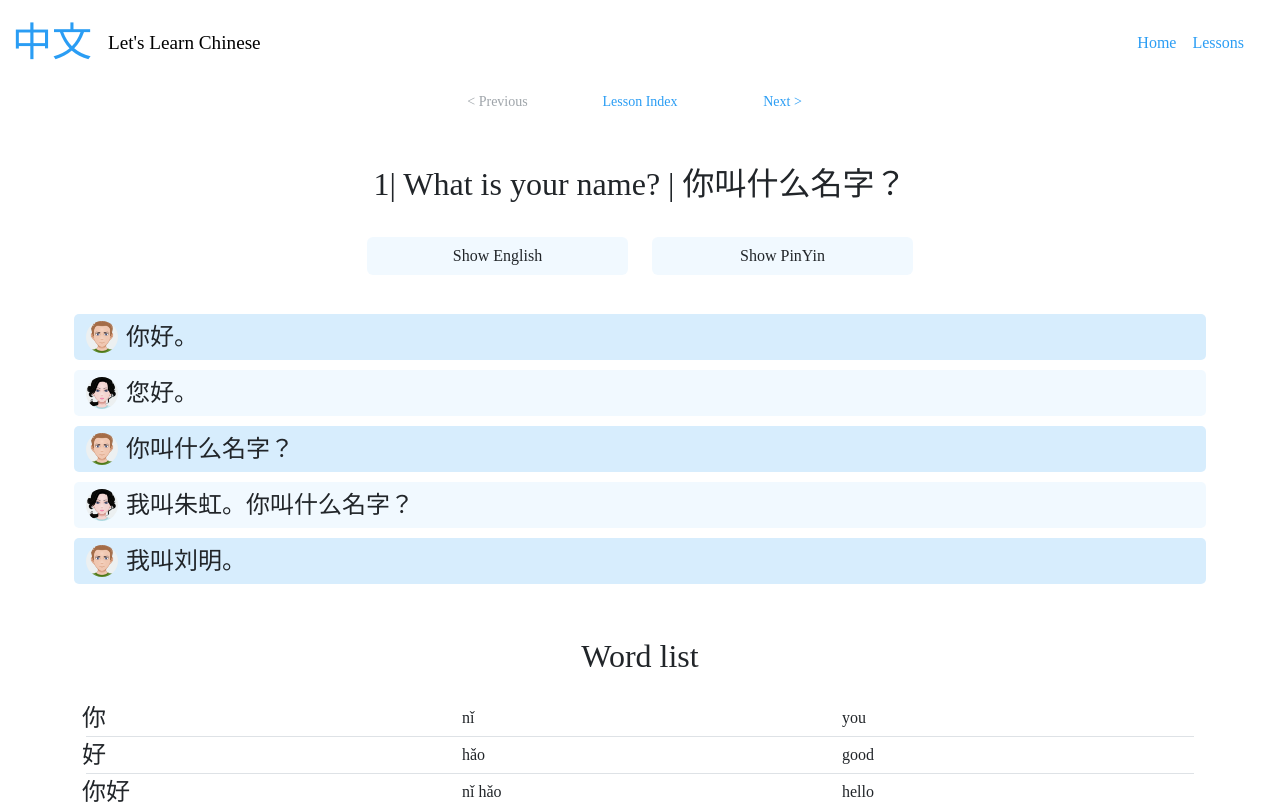
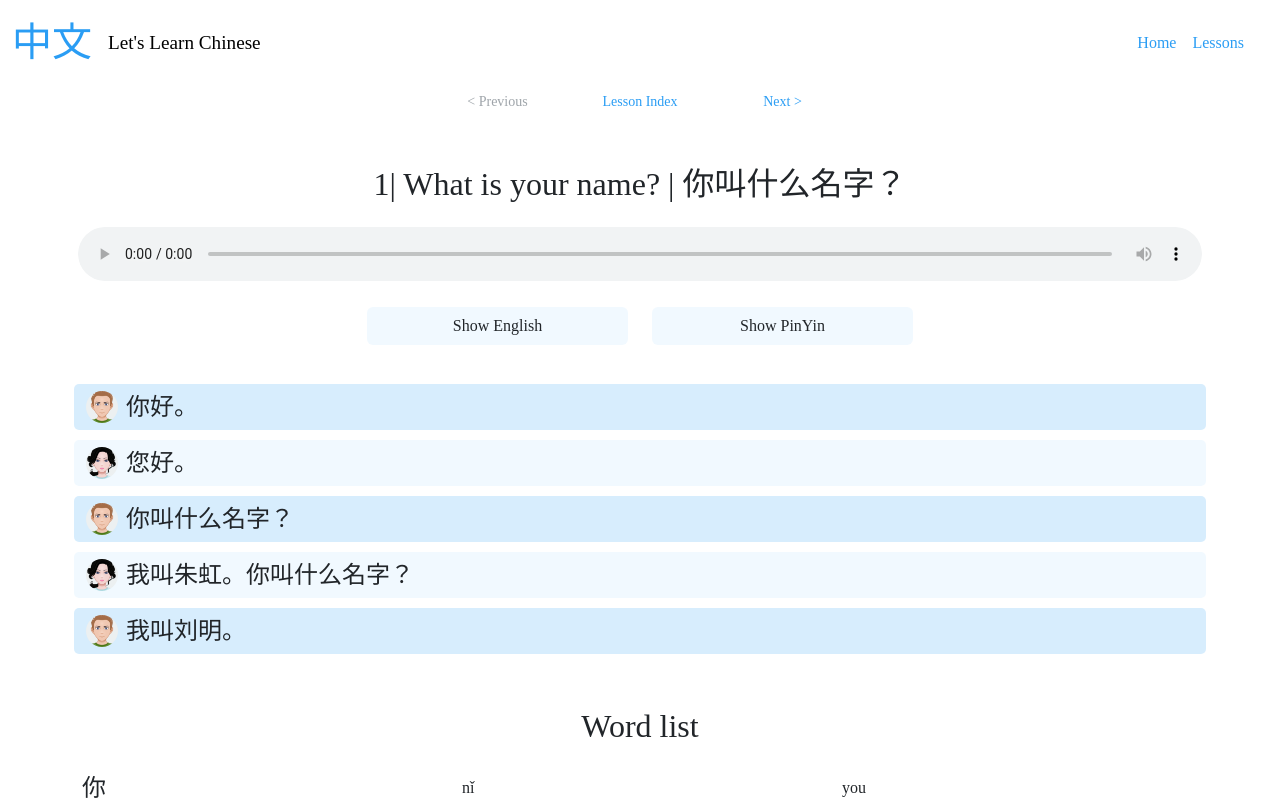
Before and after one commit to RN255/learn-chinese-gold, a React (Create React App) app: page /lesson1 in a window 1280 px wide. Shown: the top 804 px of the page. Built offline with nearby package versions, Linux system fonts and the light colour scheme.

Commit message:
audio re added

```diff
--- a/src/components/Audio.js
+++ b/src/components/Audio.js
@@ -1,18 +1,18 @@
 import React from "react";
-// import audioList from "../modules/audioList";
+import audioList from "../modules/audioList";
 import "../styles/styles.css";
 
 export default function Audio(props) {
   return (
     <div className="container mt-4">
       <div className="row px-2">
-        {/* <audio
+        <audio
           src={audioList[`audio${props.LessonText.lessonNumber}`]}
           controls
           className={ "p-0 m-0" +
             (props.Flashing ? "homePageBorderElement flashingBorder" : "")
           }
-        /> */}
+        />
       </div>
     </div>
   );
--- a/src/pages/Home.js
+++ b/src/pages/Home.js
@@ -4,7 +4,7 @@ import boyImg from "../assets/images/boy.png";
 import girlImg from "../assets/images/girl.png";
 import MainConvo from "../components/MainConvo";
 import TranslatedWords from "../components/TranslatedWords";
-// import Audio from "../components/Audio";
+import Audio from "../components/Audio";
 import KeyPhrases from "../components/KeyPhrases";
 import { Button } from "react-bootstrap";
 import { Link } from "react-router-dom";
@@ -76,7 +76,7 @@ const Home = (props) => {
         </div>
       </div>
 
-      {/* <Audio LessonText={props.LessonText} Flashing={true}></Audio> */}
+      <Audio LessonText={props.LessonText} Flashing={true}></Audio>
 
       <div className="container homeItemCustomMargin">
         <div className="row text-center">
--- a/src/pages/Lesson.js
+++ b/src/pages/Lesson.js
@@ -4,7 +4,7 @@ import TitleSection from "../components/TitleSection";
 import MainConvo from "../components/MainConvo";
 import MainConvoCustom from "../components/MainConvoCustom";
 import TranslatedWords from "../components/TranslatedWords";
-// import Audio from "../components/Audio";
+import Audio from "../components/Audio";
 import KeyPhrases from "../components/KeyPhrases";
 import SideBar from "../components/SideBar";
 import Footer from "../components/Footer";
@@ -14,7 +14,7 @@ export default function Lesson(props) {
     <div id="lesson">
       <SideBar LessonText={props.LessonText}></SideBar>
       <TitleSection LessonText={props.LessonText}></TitleSection>
-      {/* <Audio LessonText={props.LessonText}></Audio> */}
+      <Audio LessonText={props.LessonText}></Audio>
 
       {props.LessonText.customLesson ? (
         <MainConvoCustom LessonText={props.LessonText}></MainConvoCustom>
```
